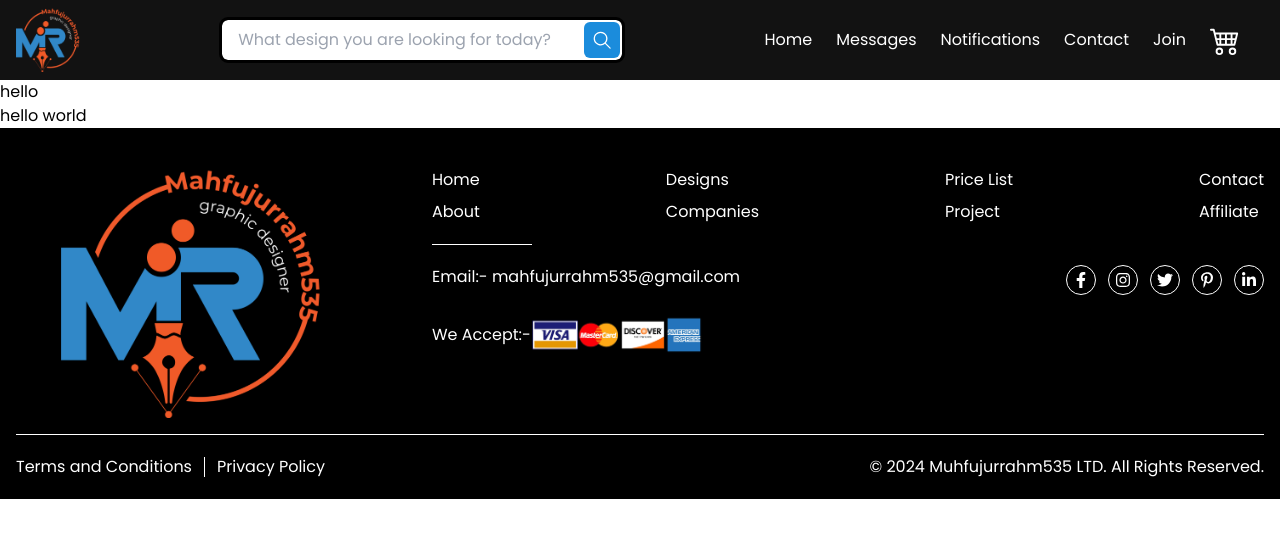
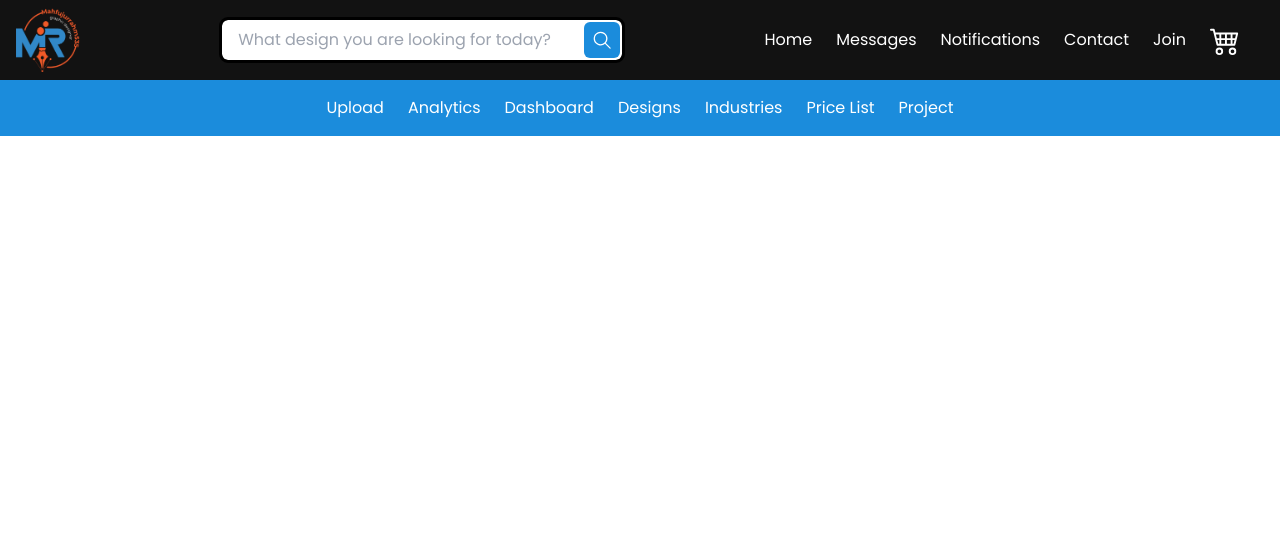
Before and after one commit to Shakiqurrahman/mr-project--fiverr-system, a React (Vite) app: page / in a window 1280 px wide. Shown: the top 538 px of the page. Built offline with nearby package versions, Linux system fonts and the light colour scheme.

Commit message:
navbar added

```diff
--- a/src/AllRoutes/Layout.jsx
+++ b/src/AllRoutes/Layout.jsx
@@ -1,14 +1,14 @@
 import React from "react";
 import { Outlet, ScrollRestoration } from "react-router-dom";
 import Header from "../components/partials/Header"
-import Navbar from "../components/partials/Navbar"
+// import Navbar from "../components/partials/Navbar"
 import Footer from "../components/partials/Footer";
 
 const Layout = () => {
   return (
     <>
       <Header />
-      <Navbar />
+      {/* <Navbar /> */}
       <Outlet />
       {/* <ScrollRestoration /> */}
       <Footer />
--- a/src/components/partials/Header.jsx
+++ b/src/components/partials/Header.jsx
@@ -1,18 +1,25 @@
 import React, { useState } from "react";
+import { BiX } from "react-icons/bi";
 import { BsCart4 } from "react-icons/bs";
+import { GiHamburgerMenu } from "react-icons/gi";
 import { GoSearch } from "react-icons/go";
 import { NavLink } from "react-router-dom";
 import logo from "../../assets/images/MR Logo White.png";
+import Navbar from "./Navbar";
 import UserBox from "./UserBox";
-import { GiHamburgerMenu } from "react-icons/gi";
-import { BiX } from "react-icons/bi";
 
 function Header() {
     const [user, setUser] = useState(false);
     const [activeMenu, setActiveMenu] = useState(false);
+
+    const handleClose = () => {
+        setActiveMenu(!activeMenu);
+    };
     return (
-        <header className="bg-[#121212]">
-            <div className="max-width h-20 flex justify-between items-center">
+        <>
+            <header className="h-20">
+                <div className="bg-[#121212] fixed top-0 w-full z-10">
+                    <div className="h-20 max-width flex justify-between items-center">
                         <div>
                             <img className="size-16" src={logo} alt="MR Logo" />
                         </div>
@@ -32,21 +39,45 @@ function Header() {
                             </div>
                         </form>
                         <nav className="flex gap-6 items-center">
-                    <ul className={`text-white md:static flex-col md:flex-row items-center gap-6 duration-300  ${activeMenu ? "flex absolute top-20 w-full left-0 py-16 bg-black md:bg-transparent" : "hidden md:flex"}`}>
-                        <li className="text-white hover:text-gray-300">
+                            <ul
+                                className={`text-white md:static flex-col md:flex-row items-center gap-6 duration-300  ${
+                                    activeMenu
+                                        ? "flex absolute top-20 w-full left-0 py-16 bg-black md:bg-transparent"
+                                        : "hidden md:flex"
+                                }`}
+                            >
+                                <li
+                                    className="text-white hover:text-gray-300"
+                                    onClick={handleClose}
+                                >
                                     <NavLink to="/">Home</NavLink>
                                 </li>
-                        <li className="text-white hover:text-gray-300">
+                                <li
+                                    className="text-white hover:text-gray-300"
+                                    onClick={handleClose}
+                                >
                                     <NavLink to="/messages">Messages</NavLink>
                                 </li>
-                        <li className="text-white hover:text-gray-300">
-                            <NavLink to="/notifications">Notifications</NavLink>
+                                <li
+                                    className="text-white hover:text-gray-300"
+                                    onClick={handleClose}
+                                >
+                                    <NavLink to="/notifications">
+                                        Notifications
+                                    </NavLink>
                                 </li>
-                        <li className="text-white hover:text-gray-300">
+                                <li
+                                    className="text-white hover:text-gray-300"
+                                    onClick={handleClose}
+                                >
                                     <NavLink to="/contact">Contact</NavLink>
                                 </li>
                             </ul>
-                    <ul className={`flex items-center gap-6 ${user && 'flex-row-reverse'}`}>
+                            <ul
+                                className={`flex items-center gap-6 ${
+                                    user && "flex-row-reverse"
+                                }`}
+                            >
                                 <li className="text-white hover:text-gray-300">
                                     {user ? (
                                         <UserBox />
@@ -65,12 +96,19 @@ function Header() {
                                     className={`block md:hidden text-white w-6 focus:outline-none`}
                                     onClick={() => setActiveMenu(!activeMenu)}
                                 >
-                           { activeMenu ? <BiX size={30}/> : <GiHamburgerMenu size={24} /> }
+                                    {activeMenu ? (
+                                        <BiX size={30} />
+                                    ) : (
+                                        <GiHamburgerMenu size={24} />
+                                    )}
                                 </button>
                             </div>
                         </nav>
                     </div>
+                </div>
             </header>
+            <Navbar />
+        </>
     );
 }
 
--- a/src/components/partials/Navbar.jsx
+++ b/src/components/partials/Navbar.jsx
@@ -1,9 +1,20 @@
-import React from 'react'
+import React from 'react';
+import { Link } from 'react-router-dom';
 
-function Navbar() {
+const Navbar = () => {
     return (
-        <h1>hello</h1>
-    )
-}
+        <nav className='bg-primary py-4 fixed w-full '>
+            <ul className='max-width flex flex-wrap gap-x-6 gap-y-2 text-white justify-center'>
+                <li className='hover:text-gray-300 duration-300'><Link to='/upload'>Upload</Link></li>
+                <li className='hover:text-gray-300 duration-300'><Link to='/analytics'>Analytics</Link></li>
+                <li className='hover:text-gray-300 duration-300'><Link to='/dashboard'>Dashboard</Link></li>
+                <li className='hover:text-gray-300 duration-300'><Link to='/dashboard'>Designs</Link></li>
+                <li className='hover:text-gray-300 duration-300'><Link to='/dashboard'>Industries</Link></li>
+                <li className='hover:text-gray-300 duration-300'><Link to='/dashboard'>Price List</Link></li>
+                <li className='hover:text-gray-300 duration-300'><Link to='/dashboard'>Project</Link></li>
+            </ul>
+        </nav>
+    );
+};
 
-export default Navbar
+export default Navbar;
--- a/src/pages/Home.jsx
+++ b/src/pages/Home.jsx
@@ -2,9 +2,9 @@ import React from 'react'
 
 function Home() {
     return (
-        <>
+        <section className='h-[200vh]'>
         <h1>hello world</h1>
-        </>
+        </section>
     )
 }
 
```
Lines whose indentation alone changed are shown as unchanged.
